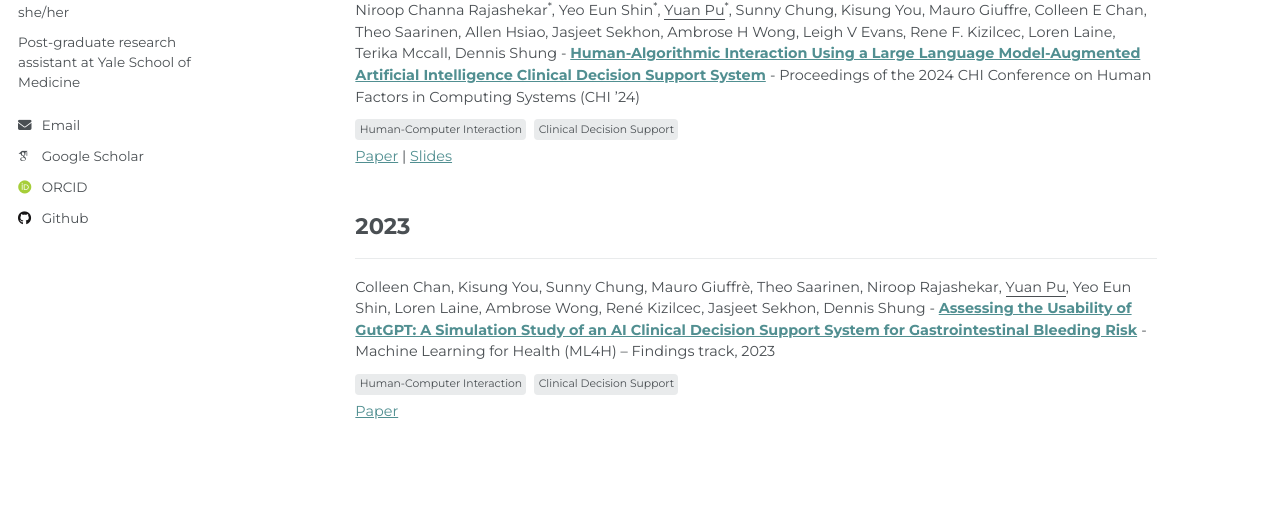
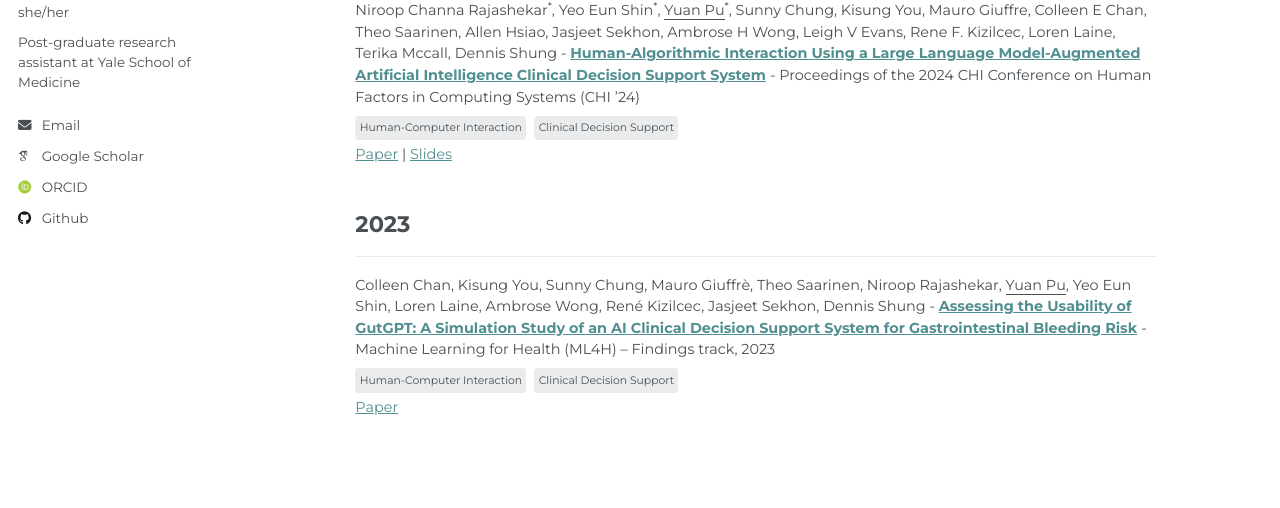
Before and after one commit to yuan-pu/yuan-pu_academicPages, a Jekyll site: the page built from _pages/publications.html, in a window 1280 px wide and 1151 px high. Shown: the part 321-829 px from the top of the window. Built offline with Jekyll 4.4.1, drawn with Linux system fonts in a browser that asks for light colours; some web fonts are replaced.

Commit message:
Update archive-single-pub.html

```diff
--- a/_includes/archive-single-pub.html
+++ b/_includes/archive-single-pub.html
@@ -20,9 +20,9 @@
   </p>
 
   {% if post.labels %}
-  <p style="margin: 0.3em 0;">
+  <p style="margin: 0.2em 0;">
     {% for label in post.labels %}
-      <span style="display: inline-block; background-color: #e9ebec; color: #4a4f53; padding: 0.2em 0.4em; margin-right: 0.3em; border-radius: 4px; font-size: 0.6em;">{{ label }}</span>
+      <span style="display: inline-block; background-color: #e9ebec; color: #4a4f53; padding: 0.4em 0.4em; margin-right: 0.3em; border-radius: 4px; font-size: 0.6em;">{{ label }}</span>
     {% endfor %}
   </p>
 {% endif %}
```
